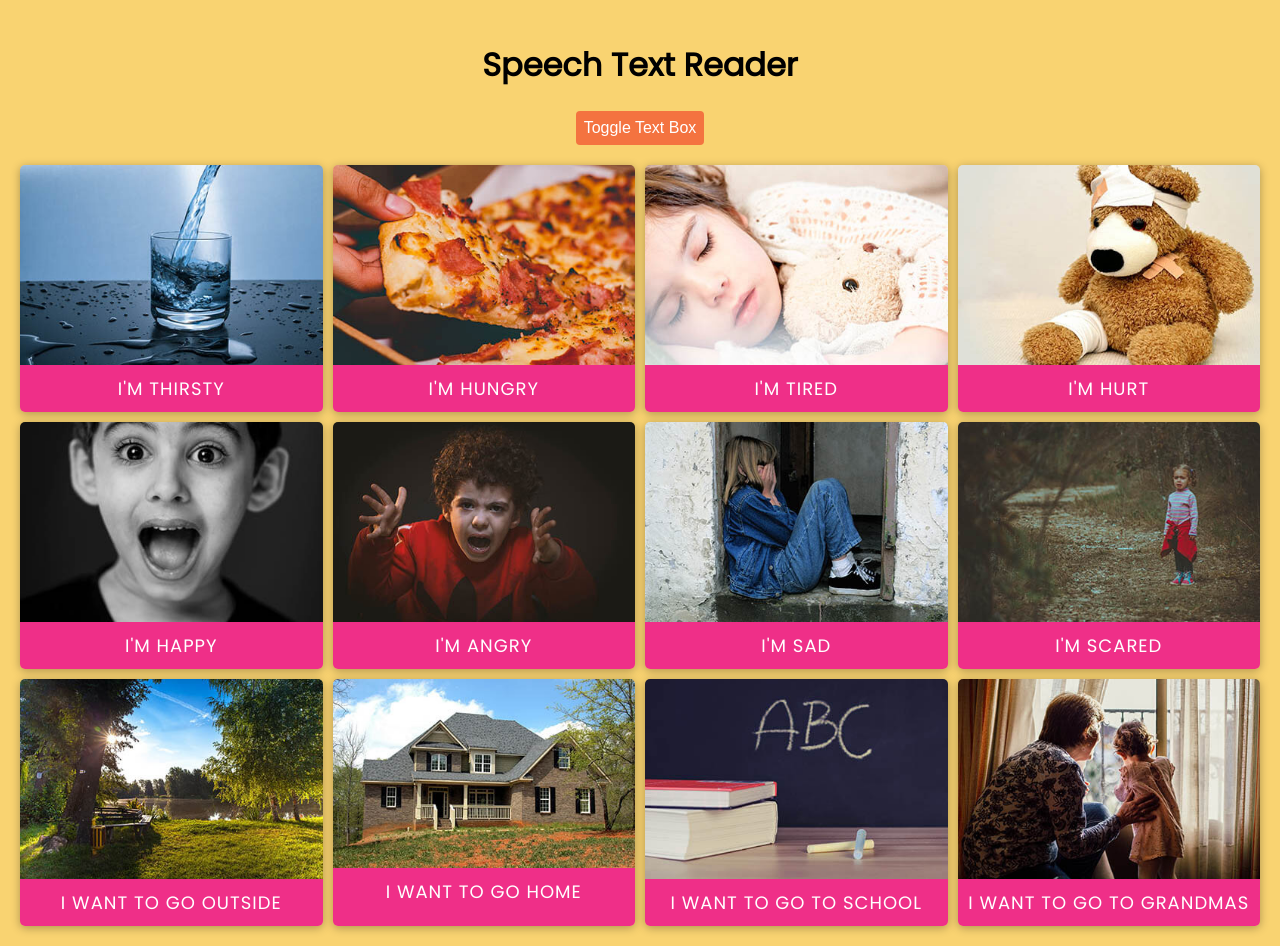
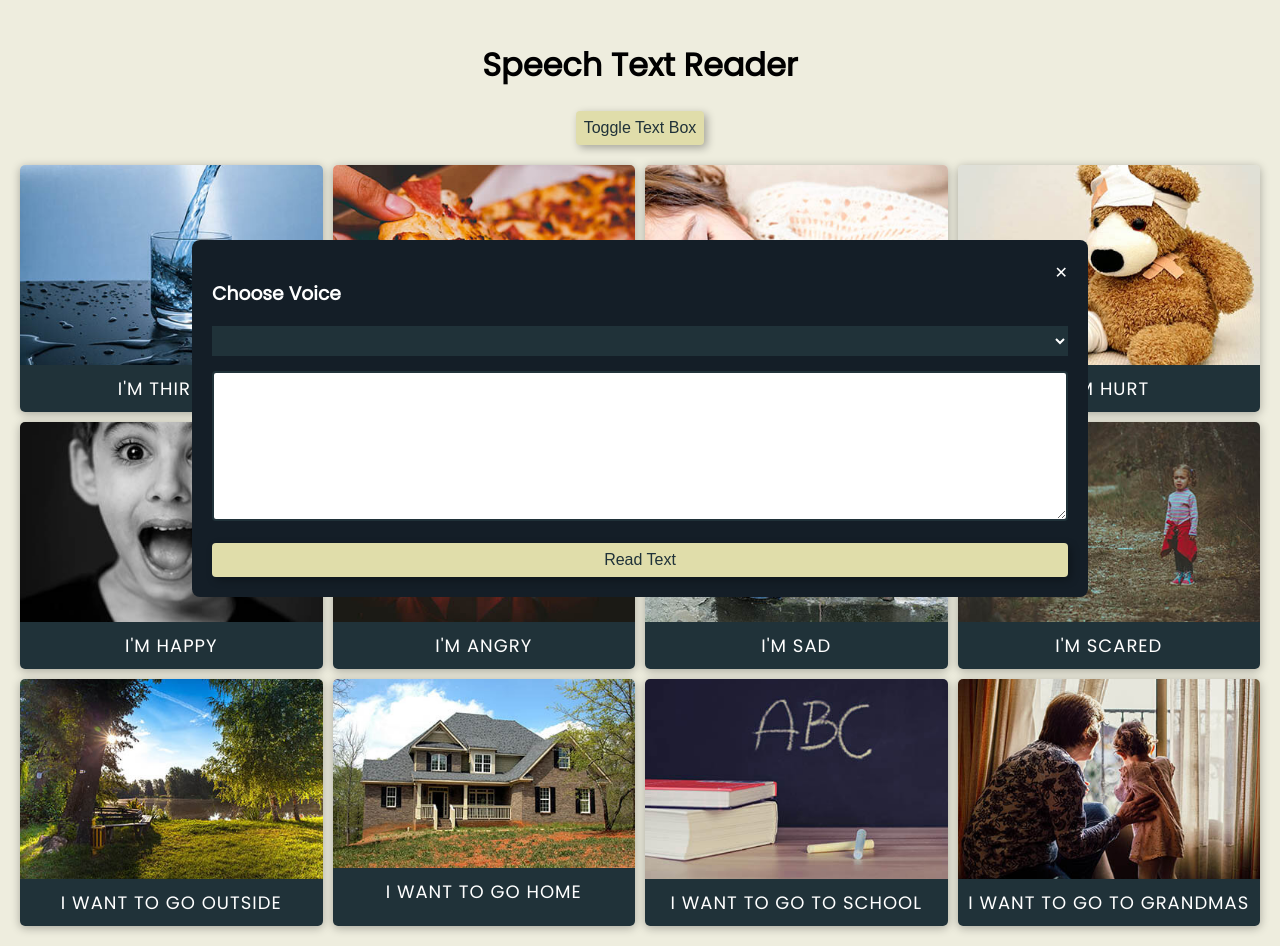
Before and after one commit to MattRuetz/web-speech-interface, a plain HTML site: page index.html in a window 1280 px wide. Both pictures are taken after a click on the button "Toggle Text Box". Drawn offline with Linux system fonts and the light colour scheme.

Commit message:
UI color changes. toggle text box working. voices options populates

```diff
--- a/script.js
+++ b/script.js
@@ -69,4 +69,32 @@ const createBox = (item) => {
     main.appendChild(box);
 };
 
+// Store voices
+const getVoices = () => {
+    voices = speechSynthesis.getVoices();
+
+    voices.forEach((voice) => {
+        const option = document.createElement('option');
+        option.value = voice.name;
+        option.innerText = `${voice.name} ${voice.lang}`;
+
+        voicesSelect.appendChild(option);
+    });
+};
+
+// Voices changed
+speechSynthesis.addEventListener('voiceschanged', getVoices);
+
+// Toggle Text Box
+toggleBtn.addEventListener('click', () =>
+    document.getElementById('text-box').classList.toggle('show')
+);
+
+// Close btn
+closeBtn.addEventListener('click', () =>
+    document.getElementById('text-box').classList.toggle('show')
+);
+
 data.forEach(createBox);
+
+getVoices();
--- a/style.css
+++ b/style.css
@@ -1,10 +1,10 @@
 @import url('https://fonts.googleapis.com/css2?family=Poppins&display=swap');
 
 :root {
-    --color1: #f9d371;
-    --color2: #f47340;
-    --color3: #ef2f88;
-    --color4: #8843f2;
+    --color1: #eeedde;
+    --color2: #e0ddaa;
+    --color3: #203239;
+    --color4: #141e27;
 }
 
 * {
@@ -30,15 +30,17 @@ h1 {
 .btn {
     cursor: pointer;
     background-color: var(--color2);
+    box-shadow: 3px 3px 8px rgba(0, 0, 0, 0.3);
     border: 0;
     border-radius: 4px;
-    color: white;
+    color: var(--color3);
     font-size: 16px;
     padding: 8px;
 }
 
 .btn:active {
     transform: scale(0.97);
+    box-shadow: none;
 }
 
 .btn:focus,
@@ -62,7 +64,11 @@ select:focus {
     color: white;
     padding: 20px;
     border-radius: 8px;
-    transition: all 1s ease-in-out;
+    transition: transform 0.5s ease-in-out;
+}
+
+.text-box.show {
+    transform: translate(-50%, 0);
 }
 
 .text-box select {
```
